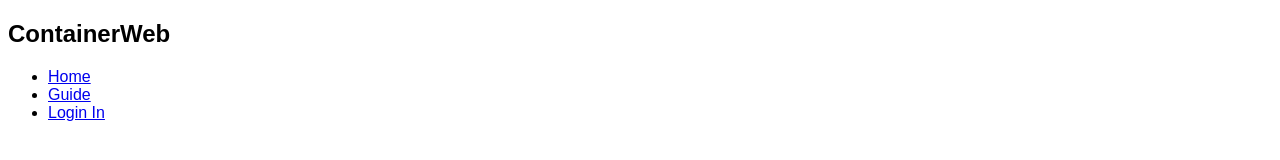
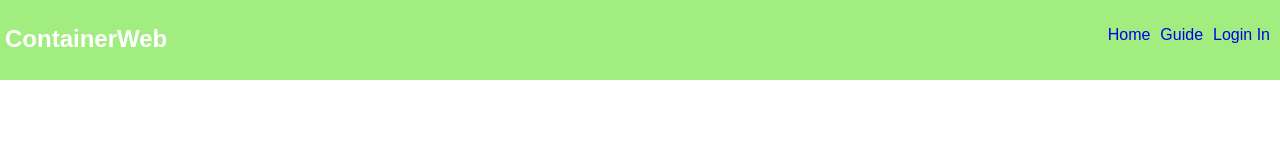
Before and after one commit to vbarragan/navbar, a plain HTML site: page index.html in a window 1280 px wide. Drawn offline with Linux system fonts and the light colour scheme.

Commit message:
Add navbar css

```diff
--- a/css/style.css
+++ b/css/style.css
@@ -1,3 +1,33 @@
 body{
-	font-family: sans-serif;
+  margin: 0;
 }
+
+.flexnav {
+  padding: 5px;
+  font-family: sans-serif;
+  color: white;
+  display: flex;
+  background-color: #a2ed80;
+  height: 70px;
+  flex-direction: row;
+  justify-content: space-between;
+}
+
+li a: hover
+{color: white;}
+
+.links{
+  list-style: none;
+  display: flex;
+
+}
+
+.item{
+  padding: 5px;
+
+}
+
+a{
+  text-decoration: none;
+
+}
```
